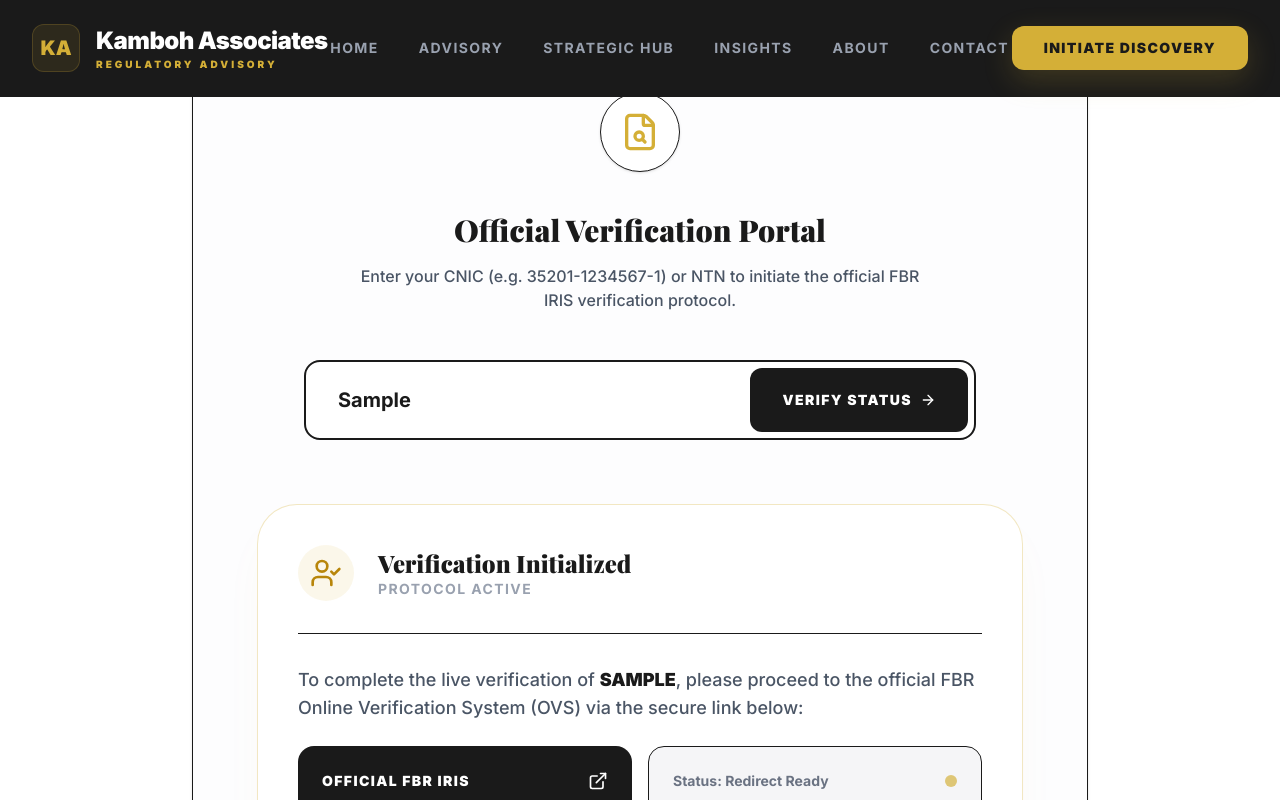
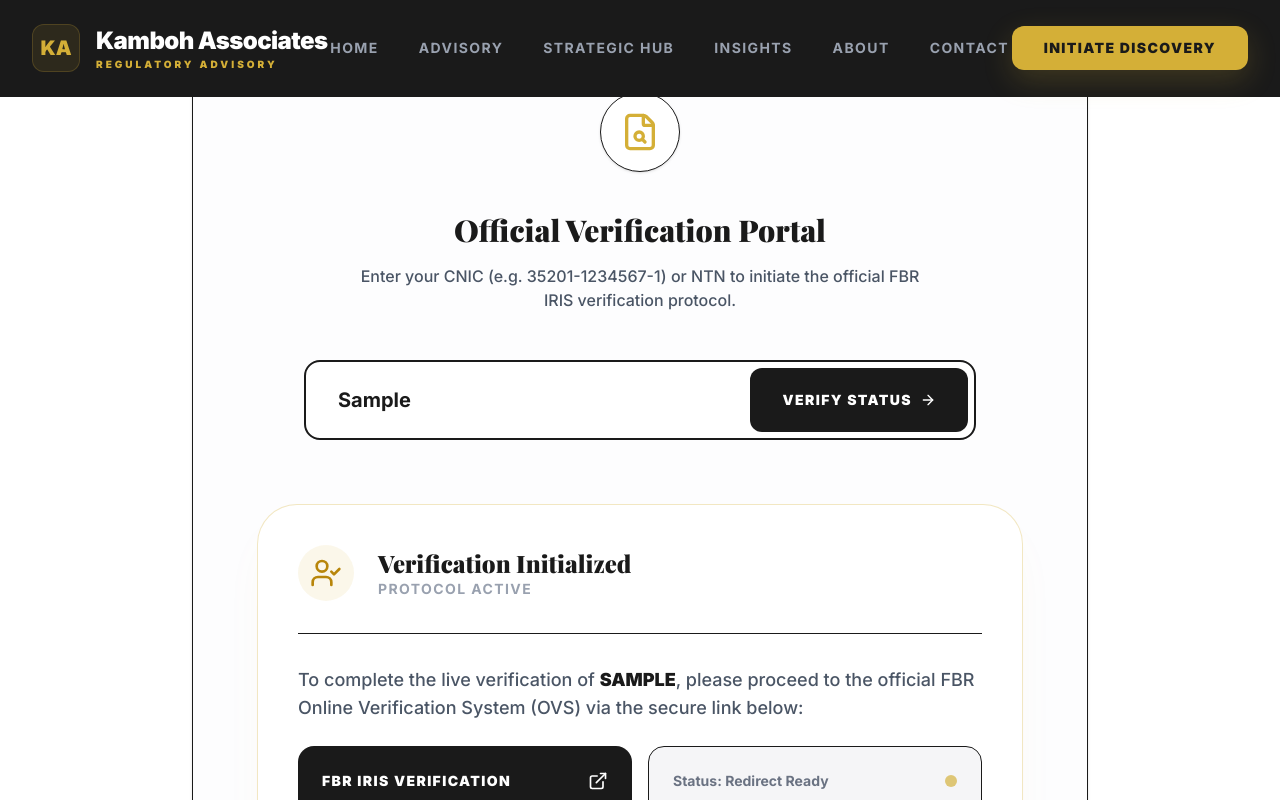
Before and after one commit to Usama-remote-worker/Kamboh-Law-Firm, a Next.js app: page /tools/ntn-checker in a window 1280 px wide. Both pictures are taken after typing "Sample" into the empty fields and a click on the button "VERIFY STATUS". Shown: the part 555-1355 px from the top of the page. Built offline with nearby package versions, Linux system fonts and the light colour scheme.

Commit message:
Compliance: Updated NTN link to the exact IRIS verification anchor.

```diff
--- a/src/app/tools/ntn-checker/page.tsx
+++ b/src/app/tools/ntn-checker/page.tsx
@@ -95,11 +95,11 @@
 
                     <div className="grid grid-cols-1 md:grid-cols-2 gap-4">
                       <a
-                        href="https://iris.fbr.gov.pk/"
+                        href="https://iris.fbr.gov.pk/#verifications"
                         target="_blank"
                         className="flex items-center justify-between p-6 rounded-2xl bg-primary text-white hover:bg-gold hover:text-primary transition-all group"
                       >
-                        <span className="font-black text-sm uppercase tracking-widest">Official FBR IRIS</span>
+                        <span className="font-black text-sm uppercase tracking-widest">FBR IRIS Verification</span>
                         <ExternalLink className="w-5 h-5 group-hover:scale-110 transition-transform" />
                       </a>
                       <div className="flex items-center justify-between p-6 rounded-2xl bg-muted border border-border">
```
